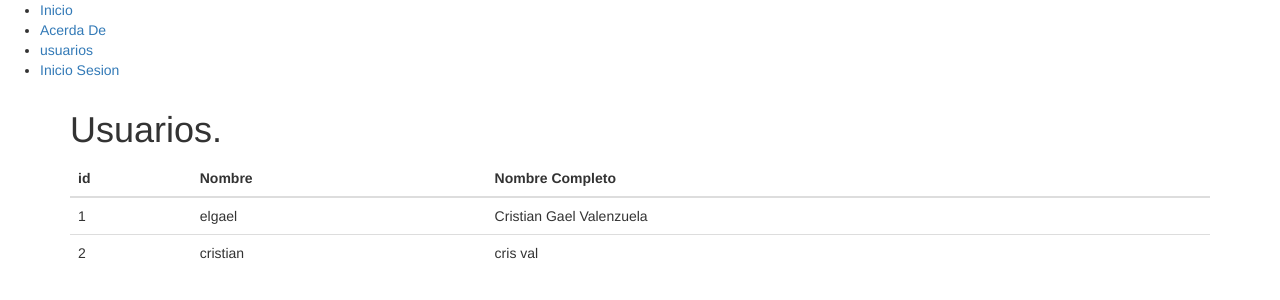
After one commit to elgael06/proyecto, a Django app: page /usuarios/ in a window 1280 px wide. The commit adds this page. Shown: the top 300 px of the page. Run offline with Django 3.2, Linux system fonts and the light colour scheme; data comes from the database, SQL or seed files in the repository; both versions use the stored data as it was after the commit; some libraries are stand-ins or nearby versions.

Commit message:
table Users
Adding model from table users

```diff
--- a/friker/friker/static/index.html
+++ b/friker/friker/static/index.html
@@ -20,6 +20,7 @@
     <ul>
         <li><a href="/">Inicio</a></li>
         <li><a href="/about">Acerda De</a></li>
+        <li><a href="/usuarios">usuarios</a></li>
         <li><a href="/login">Inicio Sesion</a></li>
     </ul>
 
--- a/friker/friker/urls.py
+++ b/friker/friker/urls.py
@@ -9,5 +9,6 @@ urlpatterns = [
     re_path(r'^$', views.home),
     re_path(r'^about/$', views.about),
     re_path(r'^login/$', views.login),
+    re_path(r'^usuarios/$', views.usuarios),
 
 ]
--- a/friker/photos/templates/photos/login/index.html
+++ b/friker/photos/templates/photos/login/index.html
@@ -1,5 +1,6 @@
 
 {% extends "index.html" %}
+{% block title %}Login {% endblock %}
 {% block content %}
     {% load static %}
     <link rel="stylesheet" href="{% static 'src/css/login.css' %}"/>
--- /dev/null
+++ b/friker/photos/templates/photos/usuarios/index.html
@@ -0,0 +1,28 @@
+
+{% extends "index.html" %}
+
+{% block title %}Usuarios {% endblock %}
+
+{% block content %}
+
+     <h1>Usuarios.</h1>
+     <table class="table">
+          <thead class="info">
+               <tr class="bg-blue">
+                    <th>id</th>
+                    <th>Nombre</th>
+                    <th>Nombre Completo</th>
+               </tr>
+          </thead>
+          <tbody>
+     {% for usuario in usuarios %}
+        <tr>
+               <td>{{ usuario.id }}</td>
+               <td> {{ usuario.nombre }}</td>
+               <td> {{ usuario.nombre_completo }}</td>
+          </tr>
+      {% endfor %}
+
+          </tbody>
+     </table>
+{% endblock %}
--- a/friker/photos/views.py
+++ b/friker/photos/views.py
@@ -2,7 +2,7 @@ from django.http import HttpResponse
 from django.shortcuts import render
 
 from friker.settings import STATIC_URL
-
+from .models import Usuario
 
 def home(request):
     accesos = [
@@ -24,3 +24,8 @@ def login(request):
 
 def about(request):
     return render(request, 'photos/about/index.html', {})
+
+
+def  usuarios(request):
+    usuarios = Usuario.objects.all()
+    return render(request, 'photos/usuarios/index.html',{'usuarios' : usuarios})
```
Also changed, not shown: friker/db.sqlite3, friker/photos/models.py (line endings or trailing spaces).
